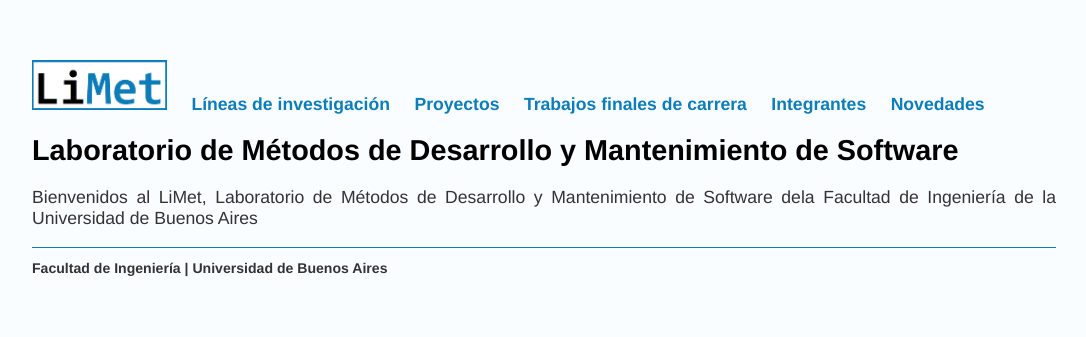
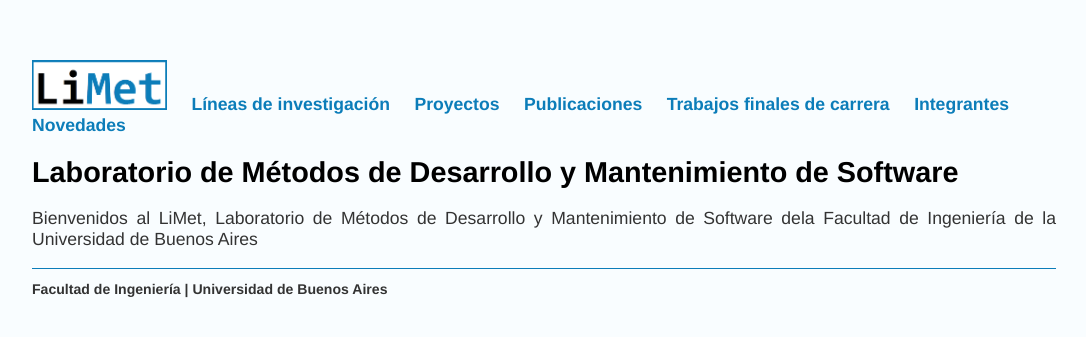
Before and after one commit to limetfiuba/limetfiuba.github.io, a Jekyll site: the page built from index.html, in a window 1280 px wide. Shown: the top 337 px of the page, without its empty margins (96-1182 px from the left). Built offline with Jekyll 4.4.1, drawn with Linux system fonts in a browser that asks for light colours.

Commit message:
Update default.html

```diff
--- a/_layouts/default.html
+++ b/_layouts/default.html
@@ -13,6 +13,7 @@
                     <li><a class="brand-image" href="/"><img class="brand-image" src="/img/logo.png" width="135" height="50"/></a></li>
                     <li><a href="/lineas">Líneas de investigación</a></li>
                     <li><a href="/proyectos">Proyectos</a></li>
+                    <li><a href="/publicaciones">Publicaciones</a></li>
                     <li><a href="/trabajos">Trabajos finales de carrera</a></li>
                     <li><a href="/integrantes">Integrantes</a></li>
                     <li><a href="/novedades">Novedades</a></li>
```
